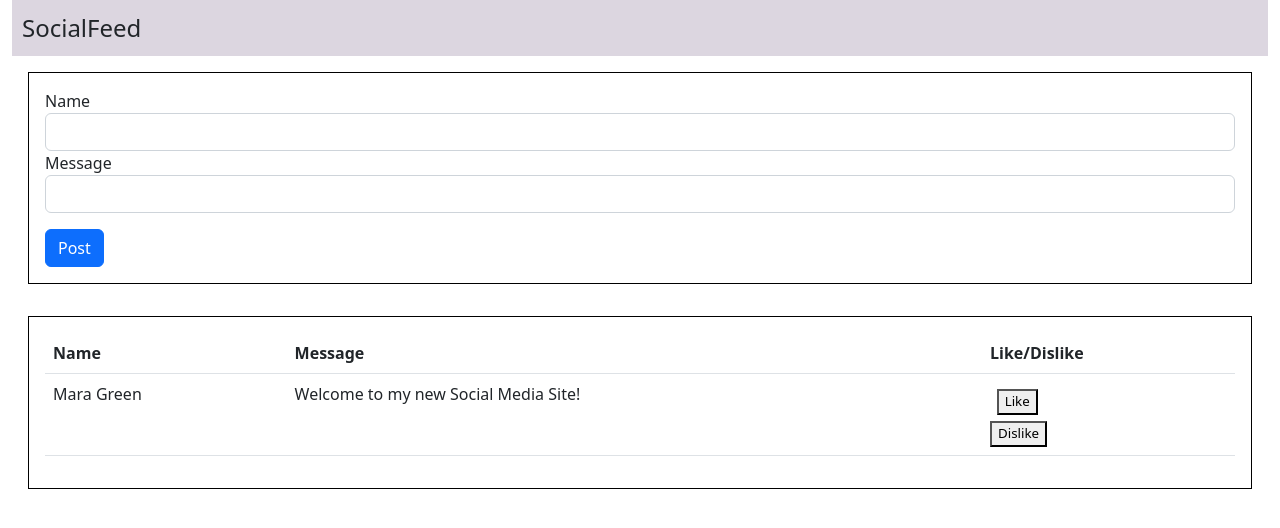
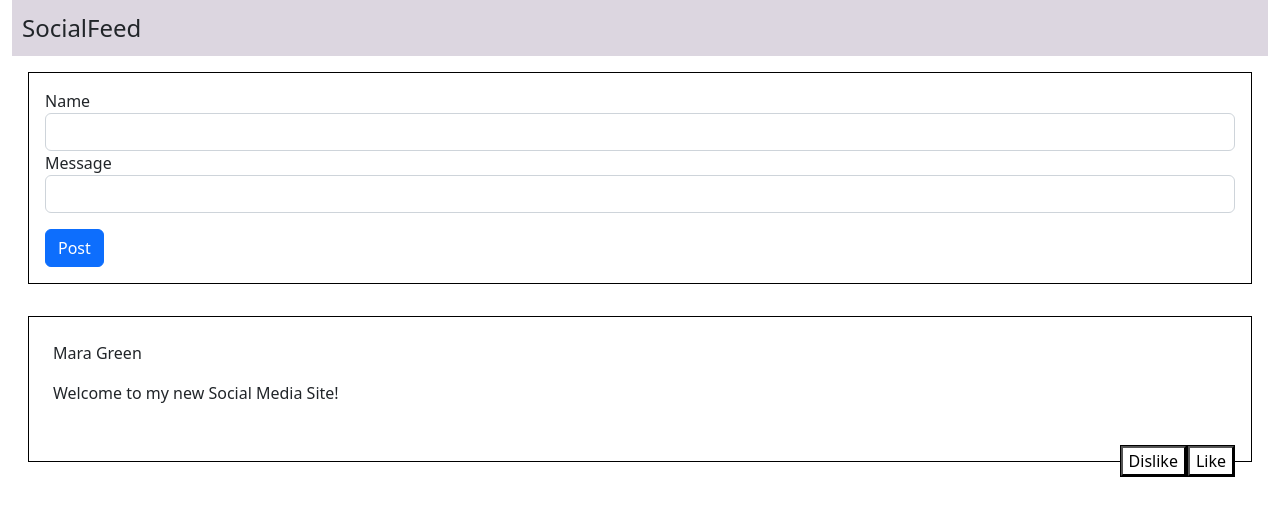
Before and after one commit to mfgreen42/Social-Media_site, a React (Create React App) app: page / in a window 1280 px wide. Shown: the top 528 px of the page. Built offline with nearby package versions, Linux system fonts and the light colour scheme.

Commit message:
remove table tag from Post component

```diff
--- a/src/App.css
+++ b/src/App.css
@@ -19,16 +19,21 @@ header {
     padding: 1em;
 }
 
-.button1 {
-    padding: .5em;
-    font-size: smaller;
-    border-radius: 4px;
-
+.button {
+    float: right;
+    border: 1px solid black;
 }
 
-.button2 {
-    padding: .5empx;
-    font-size: smaller;
-    border-radius: 4px;
+.button:hover { background-color: gray;}
 
+
+.active-like{
+    background-color: green;
 }
+.active-dislike{
+    background-color: red;
+}
+
+.inactive {
+    background-color: white;
+}
--- a/src/App.js
+++ b/src/App.js
@@ -4,6 +4,7 @@ import Post from './Components/Post/Post';
 import CreatePostForm from './Components/CreatePostForm/CreatePostForm';
 import NavBar from './Components/NavBar/NavBar';
 import './App.css';
+import CustomButton from './Components/CustomButton/CustomButton';
 
 function App() {
 
@@ -28,6 +29,7 @@ function App() {
         <div className='col-md-12'>
           <div className='border-box'>
             <Post postEntries={posts}/>
+            <CustomButton/>
           </div>
         </div>
       </div>
--- a/src/Components/CreatePostForm/CreatePostForm.jsx
+++ b/src/Components/CreatePostForm/CreatePostForm.jsx
@@ -16,7 +16,7 @@ const CreatePostForm = (props) => {
     }
     return (
         <form onSubmit={handleSubmit}>
-            <div className='form-group' width='75%'>
+            <div className='form-group'>
                 <label>Name</label>
                 <input type = 'string' className='form-control' value={name} onChange= {(event) => setName(event.target.value)} />
             </div>
--- /dev/null
+++ b/src/Components/CustomButton/CustomButton.jsx
@@ -0,0 +1,21 @@
+import { useState } from "react";
+
+const CustomButton = (props) => {
+
+    function handleClick(){
+
+    }
+    return (
+    <div>
+        <div className="button">
+            <button className='inactive' onClick={handleClick}>Like</button>
+        </div>
+        <div className="button">
+            <button className='inactive' onClick={handleClick}>Dislike</button>
+        </div>
+
+    </div>
+     );
+}
+
+export default CustomButton;
--- a/src/Components/Post/Post.jsx
+++ b/src/Components/Post/Post.jsx
@@ -1,33 +1,20 @@
 
 const Post = (props) => {
     return (
-    <table className="table">
-    <thead>
-        <tr>
-        <th>Name</th>
-        <th>Message</th>
-        <th>Like/Dislike</th>
-        </tr>
-    </thead>
-    <tbody>
+    <div className="table">
+    <div>
         {props.postEntries.map((post) => {
         return (
-            <tr>
-            <td>{post.name}</td>
-            <td>{post.message}</td>
-            <td>
-                <div className='button1'>
-                    <button>Like</button>
+            <div>
+                <div>
+                    <p>{post.name}</p>
+                    <p>{post.message}</p>
                 </div>
-                <div className='button2'>
-                    <button>Dislike</button>
-                </div>
-            </td>
-            </tr>
+            </div>
         );
         })}
-    </tbody>
-    </table>
+    </div>
+    </div>
 
      );
 }
```
Also changed, not shown: src/Components/PostList/PostList.jsx (deleted).
